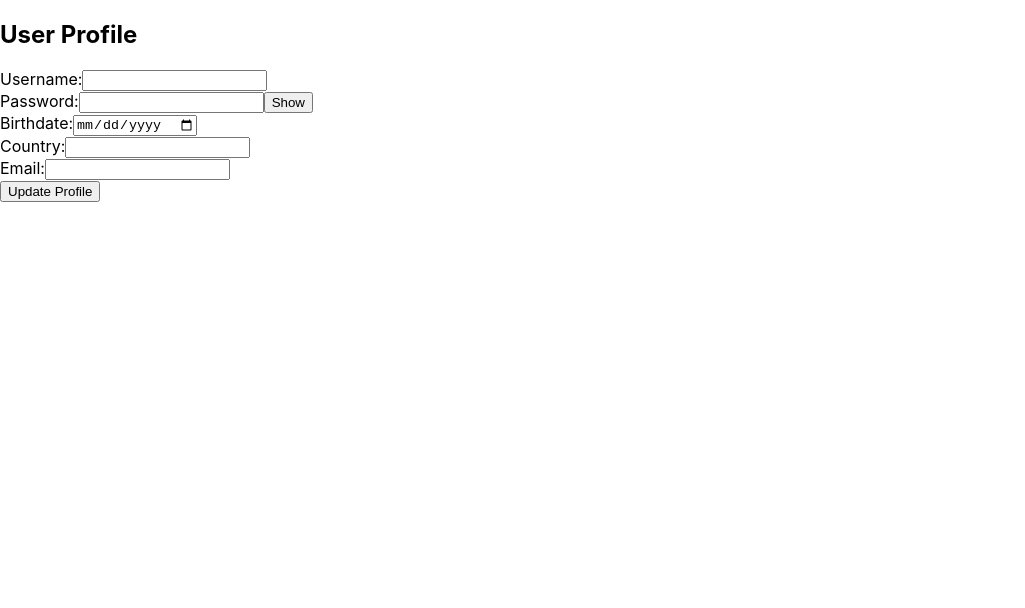
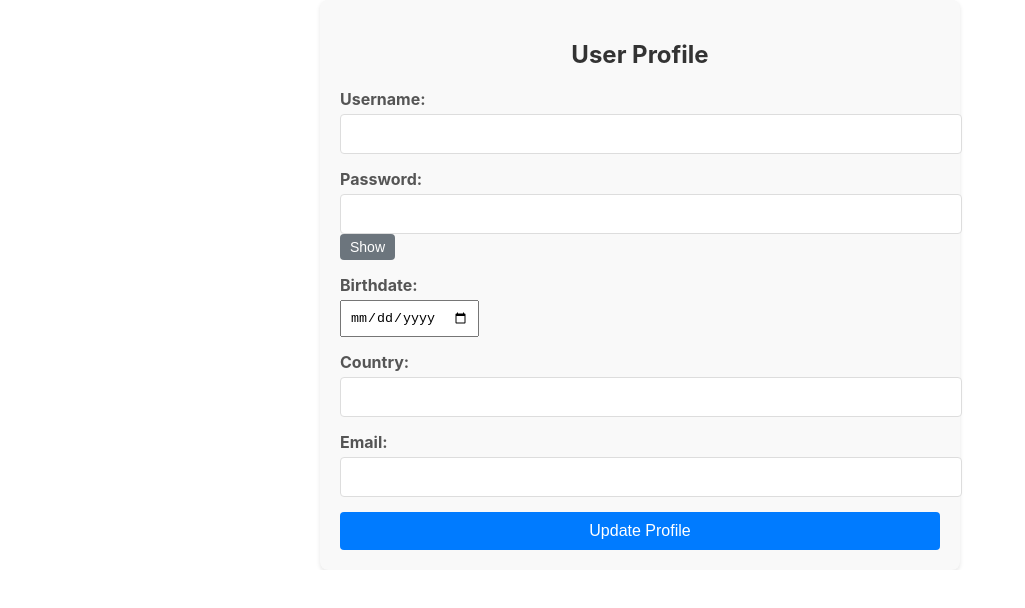
Before and after one commit to meghanavasava/taskChamp, a React (Create React App) app: page / in a window 1280 px wide. Shown: the top 608 px of the page, without its empty margins (0-1025 px from the left). Built offline with nearby package versions, Linux system fonts and the light colour scheme; no server answers; the database is empty.

Commit message:
Style Added

```diff
--- a/src/Components/UserProfile.js
+++ b/src/Components/UserProfile.js
@@ -1,5 +1,6 @@
 import { useEffect, useState } from "react";
 import { User } from "../models/User";
+import styles from "./UserProfile.module.css";
 
 const UserProfile = ({ userId }) => {
   const [user, setUser] = useState(null);
@@ -97,59 +98,72 @@ const UserProfile = ({ userId }) => {
   }
 
   return (
-    <div>
-      <h2>User Profile</h2>
-      <form onSubmit={handleSubmit}>
+    <div className={styles.profile_container}>
+      <h2 className={styles.profile_header}>User Profile</h2>
+      <form className={styles.profile_form} onSubmit={handleSubmit}>
         <div>
-          <label>Username:</label>
+          <label className={styles.profile_label}>Username:</label>
           <input
             type="text"
             name="username"
+            className={styles.profile_input}
             value={formData.username}
             onChange={handleChange}
           />
         </div>
         <div>
-          <label>Password:</label>
+          <label className={styles.profile_label}>Password:</label>
           <input
             type={passwordVisible ? "text" : "password"} // Toggle password visibility
             name="password"
+            className={styles.profile_input}
             value={formData.password}
             onChange={handleChange}
           />
-          <button type="button" onClick={togglePasswordVisibility}>
+          <button
+            type="button"
+            className={styles.profile_toggleButton}
+            onClick={togglePasswordVisibility}
+          >
             {passwordVisible ? "Hide" : "Show"}
           </button>
         </div>
         <div>
-          <label>Birthdate:</label>
+          <label className={styles.profile_label}>Birthdate:</label>
           <input
             type="date"
             name="birthdate"
+            className={styles.profile_dateInput}
             value={formData.birthdate}
             onChange={handleChange}
           />
         </div>
         <div>
-          <label>Country:</label>
+          <label className={styles.profile_label}>Country:</label>
           <input
             type="text"
             name="country"
+            className={styles.profile_input}
             value={formData.country}
             onChange={handleChange}
           />
         </div>
         <div>
-          <label>Email:</label>
+          <label className={styles.profile_label}>Email:</label>
           <input
             type="email"
             name="email"
+            className={styles.profile_input}
             value={formData.email}
             onChange={handleChange}
           />
-          {errors.email && <p style={{ color: "red" }}>{errors.email}</p>}
+          {errors.email && (
+            <p className={styles.profile_error}>{errors.email}</p>
+          )}
         </div>
-        <button type="submit">Update Profile</button>
+        <button type="submit" className={styles.profile_submitButton}>
+          Update Profile
+        </button>
       </form>
     </div>
   );
--- a/src/Components/UserProfile.module.css
+++ b/src/Components/UserProfile.module.css
@@ -1,3 +1,5 @@
+/* UserProfile.module.css */
+
 .profile_container {
   max-width: 600px;
   margin: auto;
```
